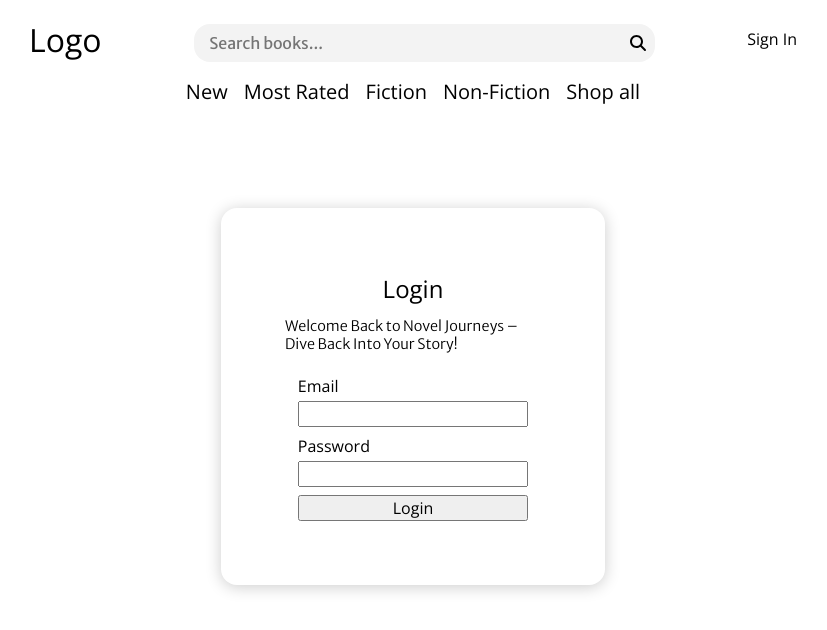
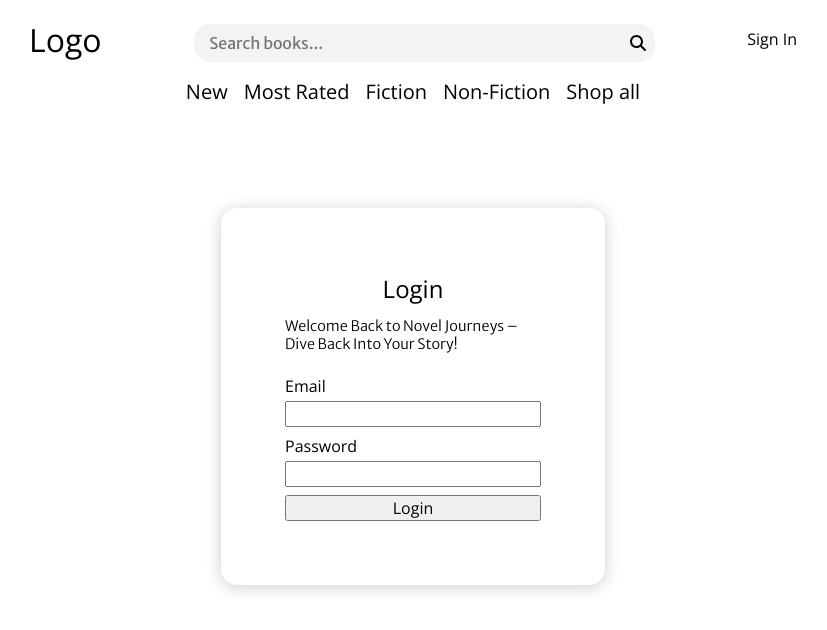
Before and after one commit to Dreamheart92/novel-journeys, a React (Vite) app: page /login in a window 1280 px wide. Shown: the top 630 px of the page, without its empty margins (227-1054 px from the left). Built offline with nearby package versions, Linux system fonts and the light colour scheme.

Commit message:
changed the form width from 90% to 100%

```diff
--- a/src/pages/auth/auth/Auth.module.css
+++ b/src/pages/auth/auth/Auth.module.css
@@ -24,13 +24,16 @@
     width: 100%;
     height: 100%;
     display: flex;
+    flex-direction: column;
     justify-content: center;
+    align-items: center;
+    gap: .5em;
 }
 
 .form {
     display: flex;
     flex-direction: column;
     gap: .5em;
-    width: 90%;
+    width: 100%;
     height: 100%;
 }
```
